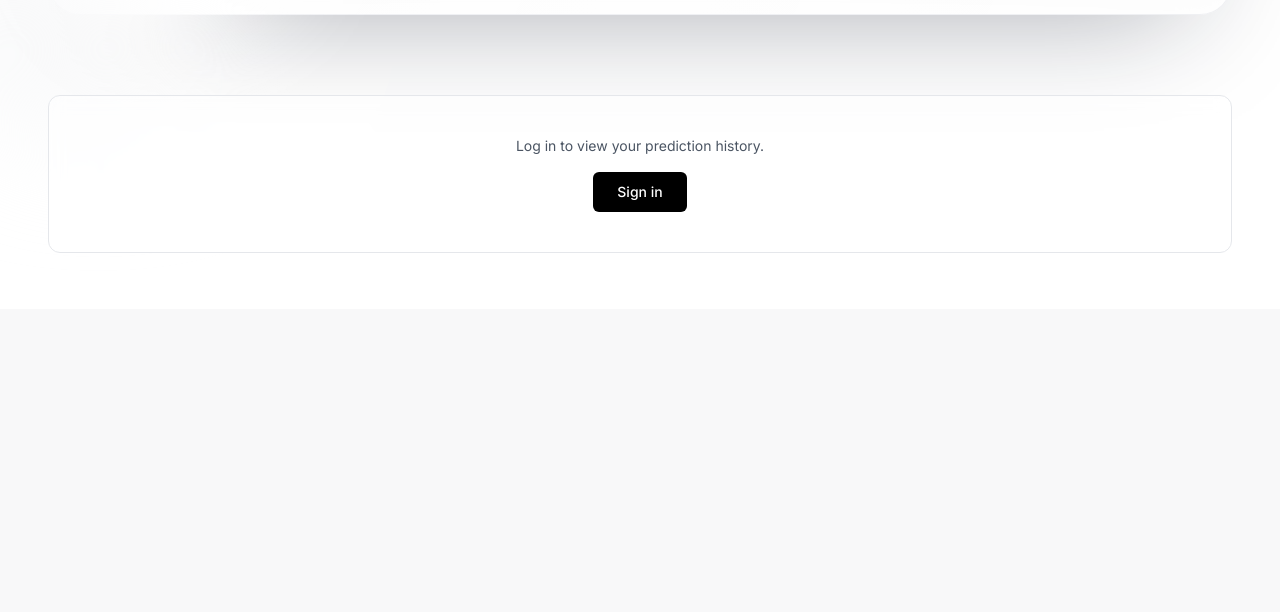
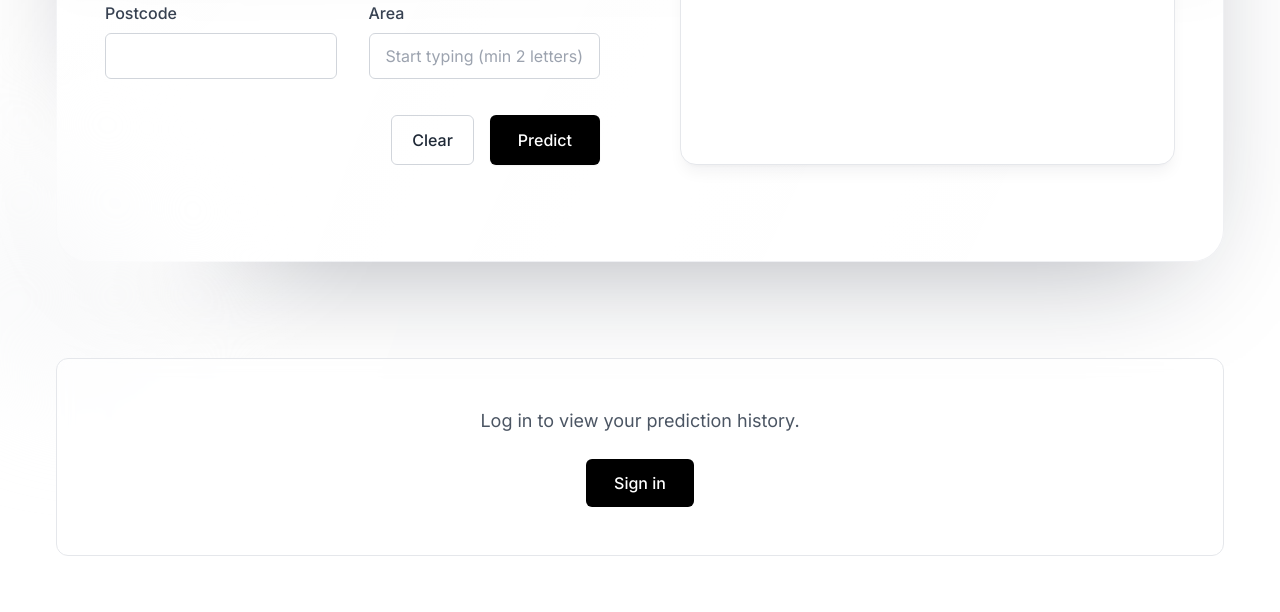
Before and after one commit to 4ndrrw/HDB-Price-Predictor, a Flask app: page /predict in a window 1280 px wide; the page is wider, and only the part inside the window is pictured. Shown: the part 801-1413 px from the top of that part. Before the commit the page ends 1054 px from the top of that part, so only its background shows below. Run offline with Flask 3, Linux system fonts and the light colour scheme; parts of the project's set-up code (start-up, migrations or seed data) failed here and were passed over; some libraries are stand-ins or nearby versions.

Commit message:
Increased font and changed spacing for prediction page

```diff
--- a/app/templates/predict.html
+++ b/app/templates/predict.html
@@ -20,11 +20,10 @@
 
 
 <!-- ============================================================
-     UNIFIED HERO CARD
+     UNIFIED HERO CARD (UPDATED FONTS + SPACING)
 =============================================================== -->
-<section class="relative max-w-[1250px] mx-auto mt-14 px-4">
+<section class="relative max-w-[90rem] mx-auto mt-24 px-6">
 
-  <!-- NOTE: overflow-hidden REMOVED to prevent dropdown clipping -->
   <div class="relative rounded-[32px] bg-white/70 backdrop-blur-xl
               border border-gray-200/60 shadow-[0_40px_120px_-50px_rgba(15,23,42,0.4)]
               animate-fade-up">
@@ -45,16 +44,22 @@
     <!-- ========================================================
          MAIN CONTENT GRID
     ========================================================= -->
-    <div class="relative grid md:grid-cols-2 gap-14 px-10 py-16">
+    <div class="relative grid md:grid-cols-2 gap-20 px-12 py-24">
 
       <!-- ================= LEFT — FORM ================= -->
-      <div class="space-y-10">
+      <div class="space-y-12">
 
         <!-- Header -->
-        <div class="space-y-3">
-          <p class="text-xs font-semibold uppercase tracking-[0.25em] text-gray-500">Predict</p>
-          <h1 class="text-3xl md:text-4xl font-semibold">Predict property price</h1>
-          <p class="text-gray-600 max-w-xl">
+        <div class="space-y-4">
+          <p class="text-sm font-semibold uppercase tracking-[0.25em] text-gray-500">
+            Predict
+          </p>
+
+          <h1 class="text-4xl md:text-5xl font-semibold leading-snug">
+            Predict property price
+          </h1>
+
+          <p class="text-lg text-gray-600 max-w-xl leading-relaxed">
             Enter the essentials once, submit your details, and get an instant valuation.
           </p>
         </div>
@@ -63,14 +68,14 @@
         <!-- =====================================================
              FORM
         ====================================================== -->
-        <form method="POST" class="space-y-7">
-          <div class="grid md:grid-cols-2 gap-6">
+        <form method="POST" class="space-y-9">
+          <div class="grid md:grid-cols-2 gap-8">
 
             <!-- Property Type -->
             <div class="space-y-2">
-              <label class="text-sm font-medium text-gray-700">Property Type</label>
+              <label class="text-base font-medium text-gray-700">Property Type</label>
               <select name="Property Type"
-                      class="w-full rounded-md border border-gray-300 bg-white px-3 py-2 text-sm
+                      class="w-full rounded-md border border-gray-300 bg-white px-4 py-2.5 text-base
                              focus:border-black focus:ring-2 focus:ring-black/10 transition">
                 <option>Apartment</option>
                 <option>Flat</option>
@@ -82,57 +87,52 @@
 
             <!-- Bedrooms -->
             <div class="space-y-2">
-              <label class="text-sm font-medium text-gray-700">Bedrooms</label>
+              <label class="text-base font-medium text-gray-700">Bedrooms</label>
               <input name="Bedrooms" type="number" min="0"
-                     class="w-full rounded-md border border-gray-300 bg-white px-3 py-2 text-sm
+                     class="w-full rounded-md border border-gray-300 bg-white px-4 py-2.5 text-base
                             focus:border-black focus:ring-2 focus:ring-black/10 transition"/>
             </div>
 
             <!-- Bathrooms -->
             <div class="space-y-2">
-              <label class="text-sm font-medium text-gray-700">Bathrooms</label>
+              <label class="text-base font-medium text-gray-700">Bathrooms</label>
               <input name="Bathrooms" type="number" min="0"
-                     class="w-full rounded-md border border-gray-300 bg-white px-3 py-2 text-sm
+                     class="w-full rounded-md border border-gray-300 bg-white px-4 py-2.5 text-base
                             focus:border-black focus:ring-2 focus:ring-black/10 transition"/>
             </div>
 
             <!-- Size -->
             <div class="space-y-2">
-              <label class="text-sm font-medium text-gray-700">Size (sqft)</label>
+              <label class="text-base font-medium text-gray-700">Size (sqft)</label>
               <input name="Size" type="number" min="0"
-                     class="w-full rounded-md border border-gray-300 bg-white px-3 py-2 text-sm
+                     class="w-full rounded-md border border-gray-300 bg-white px-4 py-2.5 text-base
                             focus:border-black focus:ring-2 focus:ring-black/10 transition"/>
             </div>
 
             <!-- Postcode -->
             <div class="space-y-2">
-              <label class="text-sm font-medium text-gray-700">Postcode</label>
+              <label class="text-base font-medium text-gray-700">Postcode</label>
               <input name="Postcode"
-                     class="w-full rounded-md border border-gray-300 bg-white px-3 py-2 text-sm
+                     class="w-full rounded-md border border-gray-300 bg-white px-4 py-2.5 text-base
                             focus:border-black focus:ring-2 focus:ring-black/10 transition"/>
             </div>
 
 
-            <!-- =====================================================
-                 AREA — SEARCHABLE GROUPED SELECT (Alpine)
-            ====================================================== -->
+            <!-- AREA SELECT -->
             <div x-data="areaSelect()" @click.outside="open = false" class="space-y-2 relative">
-              <label class="text-sm font-medium text-gray-700">Area</label>
+              <label class="text-base font-medium text-gray-700">Area</label>
 
-              <!-- Visible search bar -->
               <input
                 x-model="search"
                 @focus="filterOptions()"
                 @input="filterOptions()"
                 type="text"
                 placeholder="Start typing (min 2 letters)…"
-                class="w-full rounded-md border border-gray-300 bg-white px-3 py-2 text-sm
+                class="w-full rounded-md border border-gray-300 bg-white px-4 py-2.5 text-base
                        focus:border-black focus:ring-2 focus:ring-black/10 transition" />
 
-              <!-- Hidden value submitted to backend -->
               <input type="hidden" name="Area" x-model="selectedValue" />
 
-              <!-- Dropdown -->
               <div
                 x-show="open"
                 x-transition
@@ -142,12 +142,12 @@
                 <!-- Subregions -->
                 <template x-if="filteredSubregions.length">
                   <div>
-                    <div class="px-3 py-2 text-[10px] uppercase tracking-wide text-gray-500 bg-gray-50 sticky top-0">
+                    <div class="px-4 py-2 text-[11px] uppercase tracking-wide text-gray-500 bg-gray-50 sticky top-0">
                       Subregions
                     </div>
                     <template x-for="item in filteredSubregions" :key="'sub-'+item">
                       <div @click="select(item)"
-                           class="px-4 py-2 cursor-pointer hover:bg-gray-100 text-sm"
+                           class="px-5 py-2 cursor-pointer hover:bg-gray-100 text-base"
                            x-text="item"></div>
                     </template>
                   </div>
@@ -156,32 +156,31 @@
                 <!-- Boroughs -->
                 <template x-if="filteredBoroughs.length">
                   <div>
-                    <div class="px-3 py-2 text-[10px] uppercase tracking-wide text-gray-500 bg-gray-50 sticky top-0 border-t border-gray-200">
+                    <div class="px-4 py-2 text-[11px] uppercase tracking-wide text-gray-500 bg-gray-50 sticky top-0 border-t border-gray-200">
                       Boroughs
                     </div>
                     <template x-for="item in filteredBoroughs" :key="'bor-'+item">
                       <div @click="select(item)"
-                           class="px-4 py-2 cursor-pointer hover:bg-gray-100 text-sm"
+                           class="px-5 py-2 cursor-pointer hover:bg-gray-100 text-base"
                            x-text="item"></div>
                     </template>
                   </div>
                 </template>
-
               </div>
             </div>
 
           </div>
 
-          <!-- Buttons -->
-          <div class="flex justify-end gap-3">
+          <!-- BUTTONS -->
+          <div class="flex justify-end gap-4">
             <button type="reset"
-              class="px-4 py-2.5 rounded-md border border-gray-300 text-sm font-medium text-gray-800
+              class="px-5 py-3 rounded-md border border-gray-300 text-base font-medium text-gray-800
                      hover:bg-gray-100 hover:-translate-y-0.5 transition active:scale-[0.97]">
               Clear
             </button>
 
             <button
-              class="px-6 py-2.5 rounded-md bg-black text-white text-sm font-medium
+              class="px-7 py-3 rounded-md bg-black text-white text-base font-medium
                      shadow-sm hover:-translate-y-0.5 hover:shadow-lg active:scale-[0.97]
                      transition duration-300">
               Predict
@@ -195,30 +194,30 @@
 
       <!-- ========================== RIGHT — RESULT ======================= -->
       <div class="relative bg-white rounded-2xl border border-gray-200 shadow-lg shadow-gray-900/5
-                  backdrop-blur-md p-8 space-y-6 animate-pop">
+                  backdrop-blur-md p-10 space-y-8 animate-pop">
 
-        <div class="space-y-1">
-          <p class="text-xs font-semibold uppercase tracking-[0.18em] text-gray-500">
+        <div class="space-y-2">
+          <p class="text-sm font-semibold uppercase tracking-[0.18em] text-gray-500">
             {% if result %} Prediction result {% else %} Awaiting submission {% endif %}
           </p>
 
           {% if result %}
-            <p class="text-xl font-semibold text-gray-900">Estimated price</p>
+            <p class="text-2xl font-semibold text-gray-900">Estimated price</p>
           {% else %}
-            <p class="text-xl font-semibold text-gray-900">Your valuation will appear here</p>
+            <p class="text-2xl font-semibold text-gray-900">Your valuation will appear here</p>
           {% endif %}
         </div>
 
         {% if result %}
-          <div class="rounded-xl border border-gray-200 bg-gray-50 p-5">
-            <p class="text-sm font-medium text-gray-700">Estimated property price</p>
-            <p class="text-3xl font-bold text-gray-900 mt-1">
+          <div class="rounded-xl border border-gray-200 bg-gray-50 p-6">
+            <p class="text-base font-medium text-gray-700">Estimated property price</p>
+            <p class="text-4xl font-bold text-gray-900 mt-2">
               £{{ result|gbp }}
             </p>
-            <p class="text-xs text-gray-500 mt-1">Generated just now</p>
+            <p class="text-sm text-gray-500 mt-1">Generated just now</p>
           </div>
         {% else %}
-          <div class="rounded-xl h-20 bg-gray-100 animate-pulse"></div>
+          <div class="rounded-xl h-24 bg-gray-100 animate-pulse"></div>
         {% endif %}
       </div>
 
@@ -228,51 +227,56 @@
 
 
 <!-- ============================================================
-     HISTORY SECTION (ONLY VISIBLE WHEN LOGGED IN)
+     HISTORY SECTION (UPDATED FONTS + SPACING)
 =============================================================== -->
-<section class="max-w-[1250px] mx-auto mt-20 px-4 space-y-8 reveal-on-scroll">
+<section class="max-w-[90rem] mx-auto mt-24 px-6 space-y-10 reveal-on-scroll">
 
   {% if user_logged_in %}
 
-    <div class="flex flex-col md:flex-row justify-between items-start md:items-center gap-3">
+    <!-- Header Row -->
+    <div class="flex flex-col md:flex-row justify-between items-start md:items-center gap-4">
       <div>
-        <p class="text-sm font-semibold text-gray-700">Prediction history</p>
-        <p class="text-sm text-gray-600">Your previously submitted valuations.</p>
+        <p class="text-lg font-semibold text-gray-700">Prediction history</p>
+        <p class="text-lg text-gray-600">Your previously submitted valuations.</p>
       </div>
 
       {% if records and records|length > 0 %}
-      <div class="flex items-center gap-3">
+      <div class="flex items-center gap-4">
 
         <!-- CSV EXPORT BUTTON -->
         <button id="downloadCsv"
-          class="px-4 py-2.5 rounded-md border border-gray-300 text-sm font-medium text-gray-800
+          class="px-5 py-3 rounded-md border border-gray-300 text-base font-medium text-gray-800
                  hover:bg-gray-100 hover:-translate-y-0.5 active:scale-[0.97] transition">
           Download CSV
         </button>
 
         <!-- CLEAR HISTORY BUTTON -->
         <a href="/clear_history"
-          class="px-4 py-2.5 rounded-md text-sm font-medium
-                  bg-black text-white border border-transparent
-                  hover:bg-gray-900 hover:-translate-y-0.5
-                  active:scale-[0.97] transition">
+          class="px-5 py-3 rounded-md text-base font-medium
+                 bg-black text-white border border-transparent
+                 hover:bg-gray-900 hover:-translate-y-0.5
+                 active:scale-[0.97] transition">
           Clear history
         </a>
       </div>
       {% endif %}
     </div>
 
+
     {% if records and records|length > 0 %}
-    <div class="overflow-hidden rounded-2xl border border-gray-200 shadow-[0_10px_28px_-12px_rgba(15,23,42,0.25)] bg-white/70 backdrop-blur">
 
-      <!-- Table -->
-      <table id="historyTable" class="min-w-full text-sm table-auto">
+    <!-- Table Wrapper -->
+    <div class="overflow-hidden rounded-2xl border border-gray-200
+                shadow-[0_10px_28px_-12px_rgba(15,23,42,0.25)]
+                bg-white/70 backdrop-blur">
+
+      <table id="historyTable" class="min-w-full text-base table-auto">
         <thead>
           <tr class="bg-gray-100/80 text-gray-700">
 
-            <!-- SORTABLE ID COLUMN (ICON VERSION) -->
+            <!-- SORTABLE ID COLUMN -->
             <th id="sortIdBtn"
-                class="px-5 py-3 font-semibold text-left cursor-pointer select-none">
+                class="px-6 py-4 font-semibold text-left cursor-pointer select-none">
               <span class="flex items-center gap-1">
                 ID
                 <svg id="sortIcon" xmlns="http://www.w3.org/2000/svg"
@@ -284,12 +288,12 @@
               </span>
             </th>
 
-            <th class="px-5 py-3 font-semibold text-left">Property Type</th>
-            <th class="px-5 py-3 font-semibold text-right">Bedrooms</th>
-            <th class="px-5 py-3 font-semibold text-right">Bathrooms</th>
-            <th class="px-5 py-3 font-semibold text-right">Size</th>
-            <th class="px-5 py-3 font-semibold text-right">Postcode</th>
-            <th class="px-5 py-3 font-semibold text-right">Predicted Price</th>
+            <th class="px-6 py-4 font-semibold text-left">Property Type</th>
+            <th class="px-6 py-4 font-semibold text-right">Bedrooms</th>
+            <th class="px-6 py-4 font-semibold text-right">Bathrooms</th>
+            <th class="px-6 py-4 font-semibold text-right">Size</th>
+            <th class="px-6 py-4 font-semibold text-right">Postcode</th>
+            <th class="px-6 py-4 font-semibold text-right">Predicted Price</th>
 
           </tr>
         </thead>
@@ -298,11 +302,12 @@
       </table>
     </div>
 
-    <!-- Pagination -->
-    <div class="flex justify-center items-center gap-6 mt-6 text-sm">
+
+    <!-- Pagination Controls -->
+    <div class="flex justify-center items-center gap-8 mt-6 text-base">
 
       <button id="prevPage"
-        class="px-4 py-2 rounded-lg border border-gray-300 bg-white hover:bg-gray-100
+        class="px-5 py-3 rounded-lg border border-gray-300 bg-white hover:bg-gray-100
                transition disabled:opacity-40 disabled:cursor-not-allowed">
         ◀ Previous
       </button>
@@ -310,25 +315,30 @@
       <div id="pageLabel" class="text-gray-700 font-medium"></div>
 
       <button id="nextPage"
-        class="px-4 py-2 rounded-lg border border-gray-300 bg-white hover:bg-gray-100
+        class="px-5 py-3 rounded-lg border border-gray-300 bg-white hover:bg-gray-100
                transition disabled:opacity-40 disabled:cursor-not-allowed">
         Next ▶
       </button>
 
     </div>
 
+
     {% else %}
-    <div class="rounded-xl border border-dashed border-gray-300 bg-gray-50 p-7 text-sm text-gray-600">
+    <!-- No Records -->
+    <div class="rounded-xl border border-dashed border-gray-300 bg-gray-50 p-10
+                text-lg text-gray-600">
       No predictions yet. Use the form above to generate your first estimate.
     </div>
     {% endif %}
 
+
   {% else %}
     <!-- LOGGED OUT VIEW -->
-    <div class="rounded-xl border border-gray-200 bg-white/60 backdrop-blur p-10 text-center space-y-4">
-      <p class="text-gray-600 text-sm">Log in to view your prediction history.</p>
+    <div class="rounded-xl border border-gray-200 bg-white/60 backdrop-blur p-12
+                text-center space-y-6">
+      <p class="text-gray-600 text-lg">Log in to view your prediction history.</p>
       <a href="/login"
-         class="inline-block px-6 py-2.5 rounded-md bg-black text-white text-sm font-medium
+         class="inline-block px-7 py-3 rounded-md bg-black text-white text-base font-medium
                 hover:bg-gray-900 transition active:scale-[0.97]">
         Sign in
       </a>
```
Also changed, not shown: prediction_history.db.
